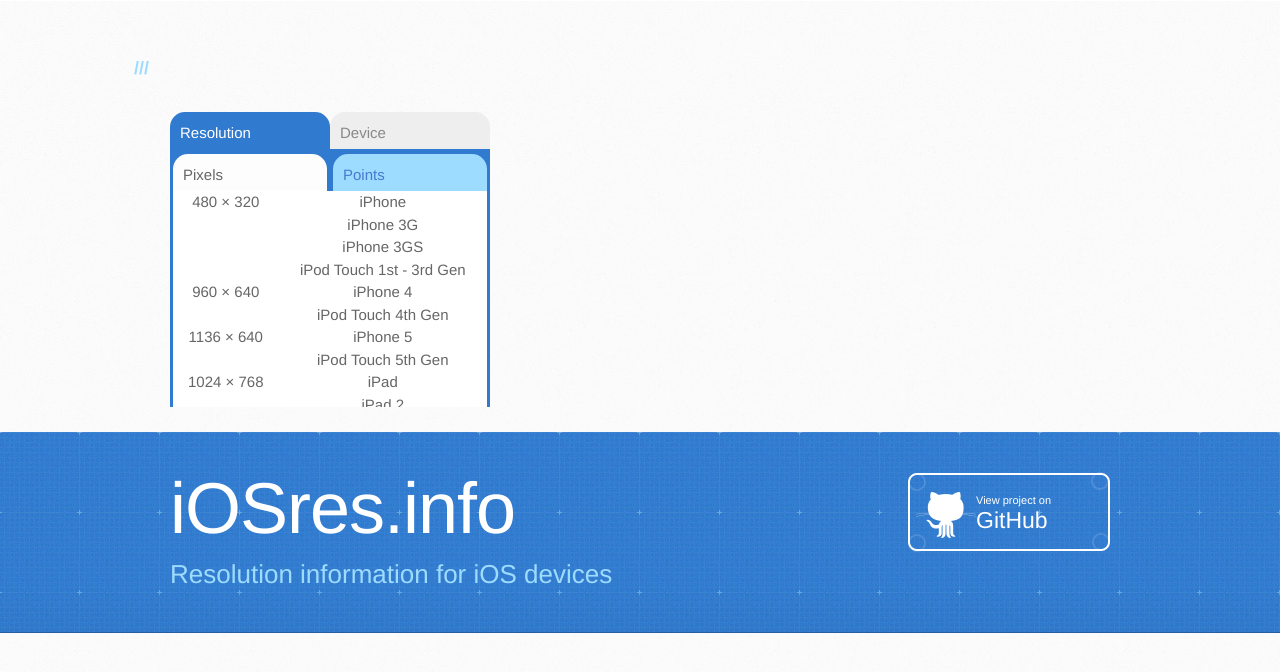
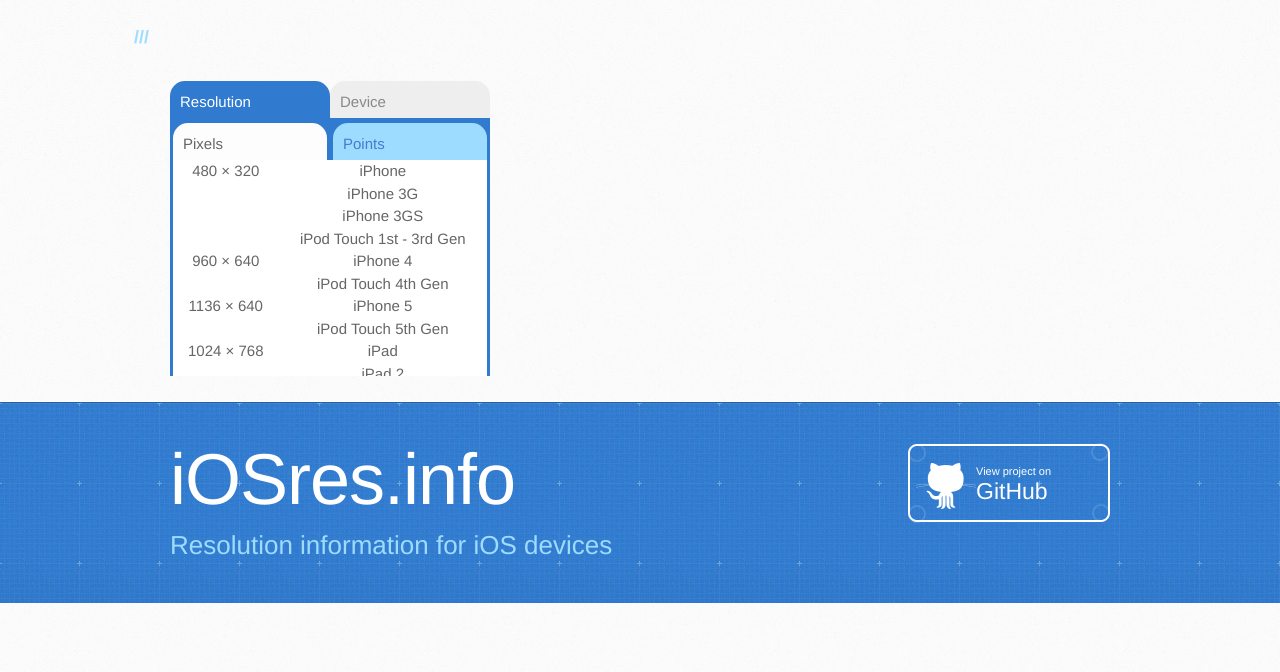
Before and after one commit to maxbeatty/iosres.info, a plain HTML site: page index.html in a window 1280 px wide. Drawn offline with Linux system fonts and the light colour scheme.

Commit message:
adjust styles for moving header to bottom

```diff
--- a/stylesheets/stylesheet.css
+++ b/stylesheets/stylesheet.css
@@ -68,7 +68,7 @@
   padding-bottom: 40px;
   font-family: 'Architects Daughter', 'Helvetica Neue', Helvetica, Arial, serif;
   background: #2e7bcf url(../images/header-bg.jpg) 0 0 repeat-x;
-  border-bottom: solid 1px #275da1;
+  border-top: solid 1px #275da1;
 }
 
 header h1 {
@@ -96,8 +96,7 @@
 }
 
 #content-wrapper {
-  border-top: solid 1px #fff;
-  padding-top: 30px;
+  border-bottom: solid 1px #fff;
 }
 
 #main-content {
@@ -210,7 +209,6 @@
 }
 
 td {
-  /*border: 1px solid #ebebeb;*/
   text-align: center;
   font-weight: 300;
 }
```
